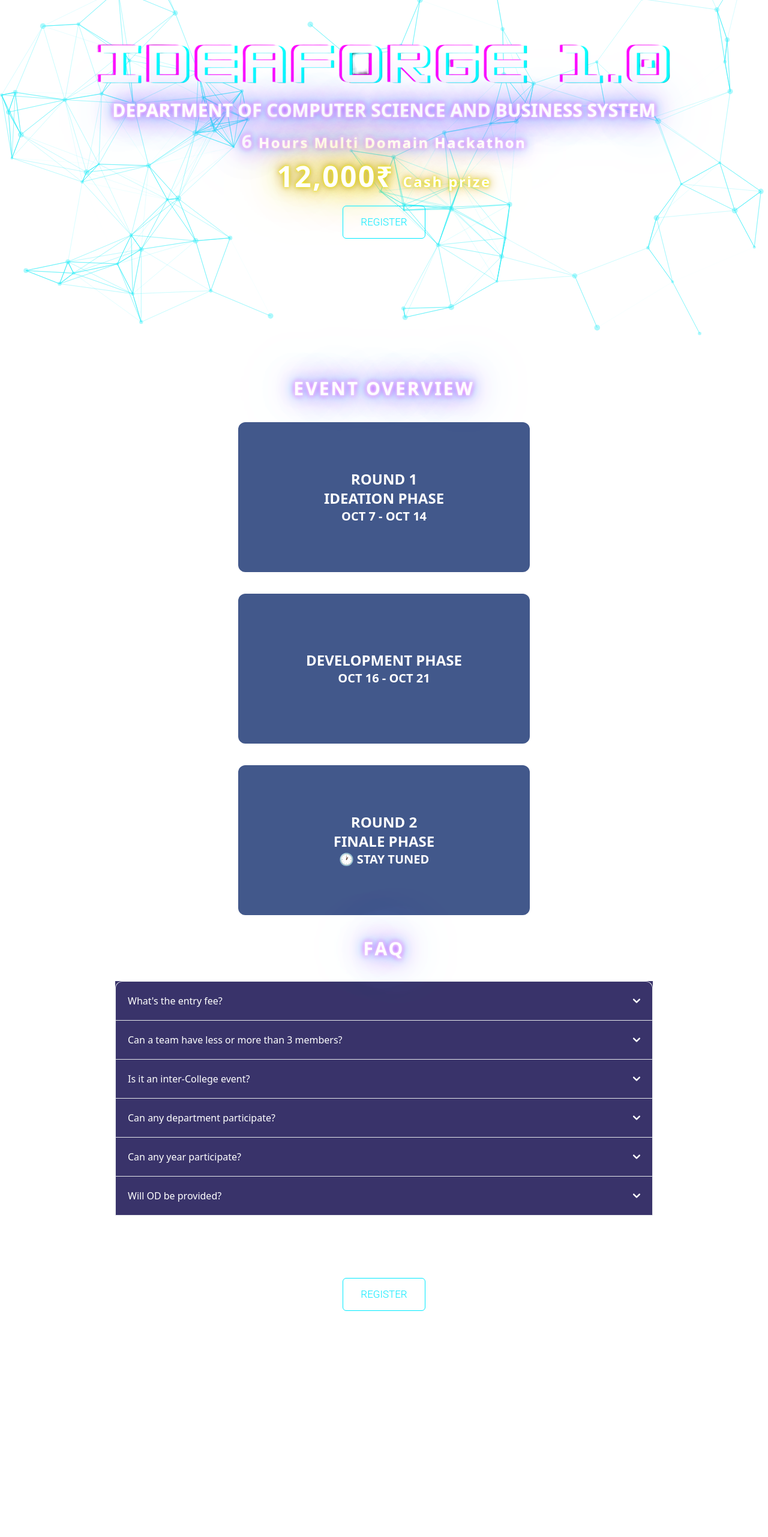
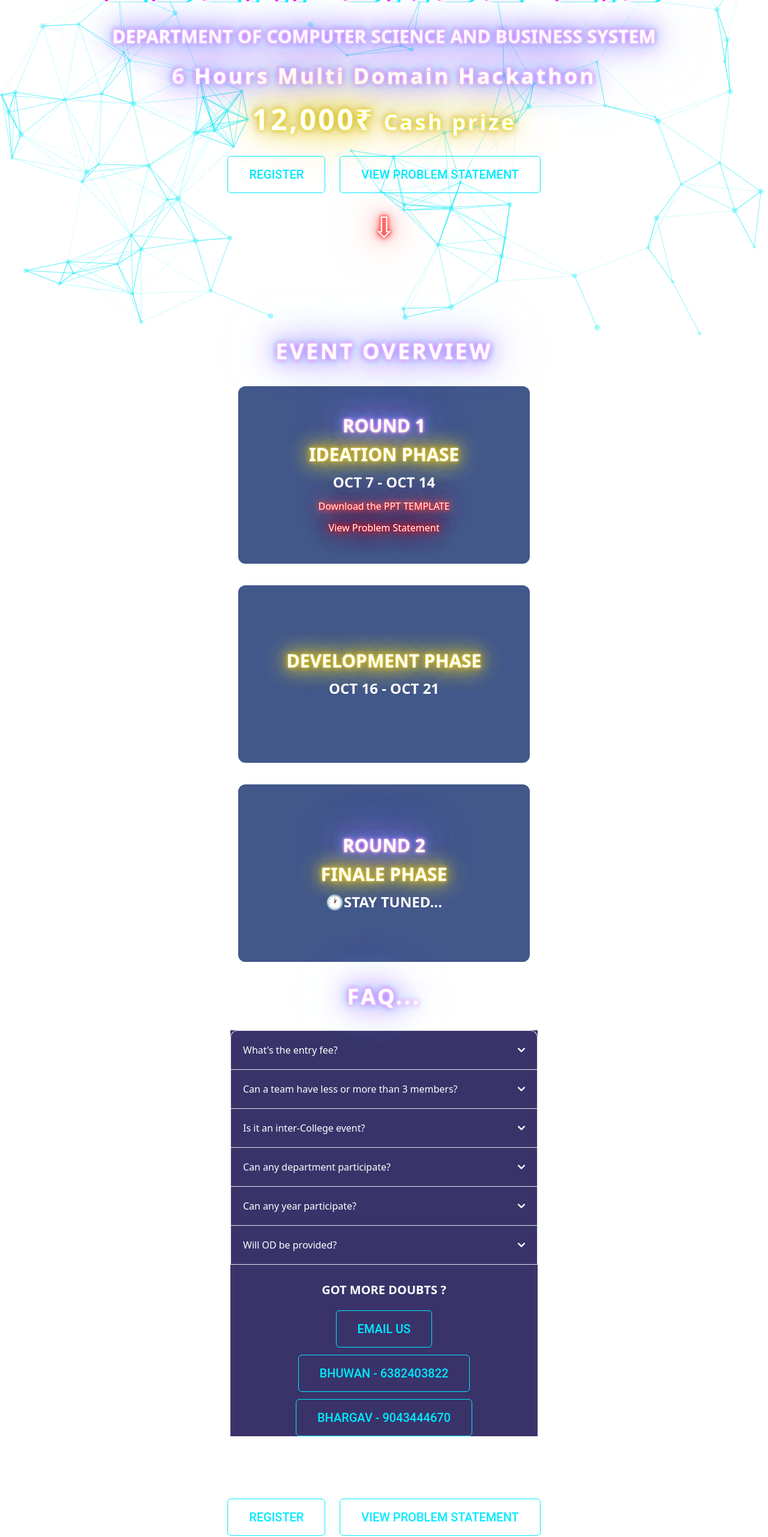
Before and after one commit to nadeemsheriff18/ideaforge-website, a React (Create React App) app: page / in a window 1280 px wide. Shown: the part 234-2797 px from the top of the page at 60% size. Before the commit the page ends 2500 px from the top, so only its background shows below. Built offline with nearby package versions, Linux system fonts and the light colour scheme; a web font is replaced by a local one.

Commit message:
home page done

```diff
--- a/src/App.js
+++ b/src/App.js
@@ -3,9 +3,10 @@ import HomePage from './HomePage';
 import NavBar from './navbar';
 function App() {
   return (
-    <div >
-      {/* <h1 className='text-3xl font-bold '>Ideaforge 1.0</h1> */}
-      <NavBar/>
+    <div className='relative'>
+
+
+
       <HomePage/>
     </div>
   );
--- a/src/HomePage.js
+++ b/src/HomePage.js
@@ -1,29 +1,34 @@
 import React from 'react';
 import img from "./Screenshot 2024-10-10 154614-Photoroom.png";
 import Bg from './Bg';
-
 const HomePage = () => {
   return (
     <>
       <div className="relative flex justify-center items-center max-w-screen min-h-screen overflow-hidden">
         <Bg />
-        <h1 className='text-white flex flex-col justify-center items-center  text-center'>
+        <h1 className='text-white flex flex-col justify-center items-center mx-4 gap-0  md:gap-2 xl:gap-3 text-center'>
           {/* Centering the image and text */}
-          <img className="w-1/2 lg:w-3/4 max-w-full" src={img} alt="IDEAFORGE 1.0" />
-          <p className='text-3xl font-bold neon-text mt-4'>DEPARTMENT OF COMPUTER SCIENCE AND BUSINESS SYSTEM</p>
-          <p className='text-2xl  neon-text tracking-widest font-bold mt-4'> <span className='text-3xl'>6</span> Hours Multi Domain Hackathon</p>
-          <p className='text-2xl  neon-text-yellow tracking-widest font-bold mt-4'>  <span className='text-5xl'> 12,000&#8377; </span>Cash prize</p>
-          <button class="btn mt-6"> REGISTER
+          <img className="w-11/12 sm:w-11/12 md:w-9/12 xl:w-9/12 2xl:w-11/12 max-w-full" src={img} alt="IDEAFORGE 1.0" />
+          <p className='text-base sm:text-lg  md:text-xl lg:text-2xl mx-5 xl:text-3xl font-bold neon-text mt-4 text-pretty'>DEPARTMENT OF COMPUTER SCIENCE AND BUSINESS SYSTEM</p>
+          <p className='text-xl sm:text-2xl md:text-2xl lg:text-3xl xl:text-4xl neon-text tracking-widest font-bold mt-4 text-pretty'> <span className='text-xl sm:text-3xl xl:text-4xl 2xl:text-5xl'>6</span> Hours Multi Domain Hackathon</p>
+          <p className='text-xl sm:text-2xl md:text-2xl lg:text-3xl xl:text-4xl neon-text-yellow tracking-widest font-bold mt-4 text-pretty'>  <span className='text-xl sm:text-3xl lg:text-4xl xl:text-5xl '> 12,000&#8377; </span>Cash prize</p>
+          <div className='flex gap-6 flex-col sm:flex-row justify-center items-center'>
+          <button class="btn  mt-6 gap-6 w-fit text-sm sm:text-base md:text-lg lg:text-xl hover:text-black ">  <a href="https://docs.google.com/forms/d/e/1FAIpQLSdSXaf0hRNj5VSnAydFDtiCegmmo00L0LYzm3ceDqMBFyc6QA/viewform" target="_blank">REGISTER</a>
+
 </button>
-
+<button class="btn w-fit sm:mt-6 text-sm sm:text-base md:text-lg lg:text-xl hover:text-black "> VIEW PROBLEM STATEMENT
+</button>
+          </div>
+          <p className='mt-5 text-2xl sm:text-3xl lg:text-4xl xl:text-5xl arrow neon-text-red '>&#8681;</p>
         </h1>
       </div>
 
       {/* EVENT OVERVIEW Section */}
       <section>
-        <p className='text-white flex justify-center items-center text-3xl font-bold tracking-widest neon-text mb-9'>
-          EVENT OVERVIEW
-        </p>
+      <p className='text-white hover:scale-105 transition-transform duration-300 flex justify-center items-center text-xl sm:text-2xl md:text-3xl lg:text-4xl xl:text-4xl font-bold tracking-widest neon-text mb-9'>
+  EVENT OVERVIEW
+</p>
+
 
       </section>
 
@@ -32,28 +37,37 @@ const HomePage = () => {
 
 <section className='flex gap-8 flex-col justify-center items-center'>
 
-  <div className="w-[490px] h-[254px] bg-transparent border-2 border-transparent rounded-xl hover:border-[#08fdff] transition-all duration-300">
-    <div className="w-full h-full bg-[#132f6f] hover:bg-back-blue  bg-opacity-80 rounded-xl flex flex-col justify-center items-center transition-all duration-300">
-      <p className="text-white text-2xl font-bold">ROUND 1</p>
-      <p className="text-white text-2xl font-bold">IDEATION PHASE</p>
-      <p className="text-white text-xl font-bold">OCT 7 - OCT 14</p>
+  <div className="w-2/3 h-[240px] md:w-[490px] sm:h-[230px] md:h-[260px] lg:h-[300px] bg-transparent border-2 border-transparent rounded-xl hover:border-[#08fdff] transition-all duration-300">
+    <div className="w-full h-full gap-3 bg-[#132f6f] hover:bg-back-blue  bg-opacity-80 rounded-xl flex flex-col justify-center items-center transition-all duration-300">
+      <p className="neon-text text-xl sm:text-2xl md:text-2xl xl:text-3xl font-bold">ROUND 1</p>
+      <p className="neon-text-yellow2 text-lg sm:text-2xl md:text-2xl xl:text-3xl font-bold">IDEATION PHASE</p>
+      <p className="text-white text-lg md:text-xl xl:text-2xl font-bold">OCT 7 - OCT 14</p>
+      <a className='neon-text-red2' href="/IDEAFORGE%20PPT%20TEMPLATE.pptx" download="PPT_template_IDEAFORGE_1.0.pptx">
+  Download the PPT TEMPLATE
+</a>
+<p className='neon-text-red'> View Problem Statement</p>
+
+
+    </div>
+
+
+
+  </div>
+
+
+  <div className="w-2/3 h-[240px] md:w-[490px] sm:h-[230px] md:h-[260px] lg:h-[300px] bg-transparent border-2 border-transparent rounded-xl hover:border-[#08fdff] transition-all duration-300">
+    <div className="w-full h-full gap-3  bg-[#132f6f] hover:bg-back-blue bg-opacity-80 rounded-xl flex flex-col justify-center items-center transition-all duration-300">
+      <p className="neon-text-yellow2 text-xl sm:text-2xl md:text-2xl xl:text-3xl font-bold">DEVELOPMENT PHASE</p>
+      <p className="text-white text-lg md:text-xl xl:text-2xl font-bold">OCT 16 - OCT 21</p>
     </div>
   </div>
 
 
-  <div className="w-[490px] h-[254px] bg-transparent border-2 border-transparent rounded-xl hover:border-[#08fdff] transition-all duration-300">
-    <div className="w-full h-full bg-[#132f6f] hover:bg-back-blue bg-opacity-80 rounded-xl flex flex-col justify-center items-center transition-all duration-300">
-      <p className="text-white text-2xl font-bold">DEVELOPMENT PHASE</p>
-      <p className="text-white text-xl font-bold">OCT 16 - OCT 21</p>
-    </div>
-  </div>
-
-
-  <div className="w-[490px] h-[254px] bg-transparent border-2 border-transparent rounded-xl hover:border-[#08fdff] transition-all duration-300">
-    <div className="w-full h-full bg-[#132f6f] hover:bg-back-blue bg-opacity-80  rounded-xl flex flex-col justify-center items-center transition-all duration-300">
-      <p className="text-white text-2xl font-bold">ROUND 2</p>
-      <p className="text-white text-2xl font-bold">FINALE PHASE</p>
-      <p className="text-white text-xl font-bold">&#128336; STAY TUNED</p>
+  <div className="w-2/3 h-[240px] md:w-[490px] sm:h-[230px] md:h-[260px] lg:h-[300px] bg-transparent border-2 border-transparent rounded-xl hover:border-[#08fdff] transition-all duration-300">
+    <div className="w-full h-full  gap-3 bg-[#132f6f] hover:bg-back-blue bg-opacity-80  rounded-xl flex flex-col justify-center items-center transition-all duration-300">
+      <p className="neon-text text-xl sm:text-2xl md:text-2xl xl:text-3xl  font-bold">ROUND 2</p>
+      <p className="neon-text-yellow2 text-lg sm:text-2xl md:text-2xl xl:text-3xl font-bold">FINALE PHASE</p>
+      <p className="text-white text-lg md:text- xl:text-2xl font-bold">&#128336;STAY TUNED...</p>
     </div>
   </div>
 </section>
@@ -61,10 +75,10 @@ const HomePage = () => {
 
 
       <section className=' pb-20'>
-  <p className='text-white flex justify-center items-center text-3xl font-bold tracking-widest neon-text mb-9 mt-9'>
-    FAQ
+  <p className='text-white flex hover:scale-105 transition-transform duration-300 justify-center items-center text-xl sm:text-2xl md:text-3xl lg:text-4xl font-bold tracking-widest neon-text mb-9 mt-9'>
+    FAQ...
   </p>
-  <div id="accordion-collapse" data-accordion="collapse" className='mx-48 bg-back-blue bg-opacity-80'>
+  <div id="accordion-collapse" data-accordion="collapse" className='mx-16 md:mx-24 lg:mx-48 xl:mx-96 bg-back-blue bg-opacity-80'>
     <h2 id="accordion-collapse-heading-1">
       <button
         type="button"
@@ -94,7 +108,7 @@ const HomePage = () => {
     </h2>
     <div id="accordion-collapse-body-1" className="hidden" aria-labelledby="accordion-collapse-heading-1">
       <div className="p-5 border border-b-0 border-gray-200 bg-transparent">
-        <p className="mb-2 pl-4 text-white">No entry fees, Free Registration.</p>
+        <p className="mb-2 pl-4 text-white">&#8594; <span className='font-bold'>NO</span> fees, Free Registration.</p>
       </div>
     </div>
 
@@ -106,7 +120,7 @@ const HomePage = () => {
         aria-expanded="false"
         aria-controls="accordion-collapse-body-2"
       >
-        <span>Can a team have less or more than 3 members?</span>
+        <span  >Can a team have less or more than 3 members?</span>
         <svg
           data-accordion-icon
           className="w-3 h-3 rotate-180 shrink-0"
@@ -127,7 +141,7 @@ const HomePage = () => {
     </h2>
     <div id="accordion-collapse-body-2" className="hidden" aria-labelledby="accordion-collapse-heading-2">
       <div className="p-5 border border-b-0 border-gray-200 bg-transparent">
-        <p className="mb-2 pl-4 text-white">No, The maximum and minimum is 3 members in a team.</p>
+        <p className="mb-2 pl-4 text-white">&#8594; <span className='font-bold'>NO</span>, The maximum and minimum is 3 members in a team.</p>
       </div>
     </div>
 
@@ -160,7 +174,7 @@ const HomePage = () => {
     </h2>
     <div id="accordion-collapse-body-3" className="hidden" aria-labelledby="accordion-collapse-heading-3">
       <div className="p-5 border border-b-0 border-gray-200 bg-transparent">
-        <p className="mb-2 pl-4 text-white">No, It's an Intra-college event.</p>
+        <p className="mb-2 pl-4 text-white">&#8594; <span className='font-bold'>NO</span>, It's an Intra-college event.</p>
       </div>
     </div>
 
@@ -193,7 +207,7 @@ const HomePage = () => {
     </h2>
     <div id="accordion-collapse-body-4" className="hidden" aria-labelledby="accordion-collapse-heading-4">
       <div className="p-5 border border-b-0 border-gray-200 bg-transparent">
-        <p className="mb-2 pl-4 text-white">Yes, It's open to all departments.</p>
+        <p className="mb-2 pl-4 text-white">&#8594; <span className='font-bold'>YES</span>, It's open to all departments.</p>
       </div>
     </div>
 
@@ -226,7 +240,7 @@ const HomePage = () => {
     </h2>
     <div id="accordion-collapse-body-5" className="hidden" aria-labelledby="accordion-collapse-heading-5">
       <div className="p-5 border border-b-0 border-gray-200 bg-transparent">
-        <p className="mb-2 pl-4 text-white">Yes, Every year is allowed to participate.</p>
+        <p className="mb-2 pl-4 text-white">&#8594; <span className='font-bold'>YES</span>, Every year is allowed to participate.</p>
       </div>
     </div>
 
@@ -259,15 +273,33 @@ const HomePage = () => {
     </h2>
     <div id="accordion-collapse-body-6" className="hidden" aria-labelledby="accordion-collapse-heading-6">
       <div className="p-5 border border-b border-gray-200 bg-transparent">
-        <p className="mb-2 pl-4 text-white">Yes, OD will be provided for every participant.</p>
+        <p className="mb-2 pl-4 text-white">&#8594; <span className='font-bold'>YES</span>, OD will be provided for every participant.</p>
       </div>
     </div>
+    <p className='flex flex-col justify-center items-center mt-7 font-bold text-white text-sm sm:text-base md:text-lg lg:text-xl' >GOT MORE DOUBTS ?
+    <button class="btn mt-5 w-fit text-sm sm:text-base md:text-lg lg:text-xl hover:text-black"> <a href="mailto:ideaforge@rajalakshmi.edu.in?subject=Hello&body=I%20would%20like%20to%20know%20more%20about..." >
+            Email Us
+        </a>
+
+    </button>
+    <button class="btn mt-3 w-fit text-sm sm:text-base md:text-lg lg:text-xl hover:text-black"> Bhuwan - 6382403822
+    </button>
+    <button class="btn mt-3 w-fit text-sm sm:text-base md:text-lg lg:text-xl hover:text-black">Bhargav - 9043444670
+    </button>
+
+    </p>
   </div>
+
 </section>
 
 
-        <section className='flex justify-center items-center mb-20'><button class="btn mt-6"> REGISTER
-        </button></section>
+        <section className='flex  justify-center md:text-lg items-center mb-20'><div className='flex  mt-6 flex-col sm:flex-row justify-center items-center  gap-6'>
+          <button class="btn  w-fit text-sm sm:text-base md:text-lg lg:text-xl hover:text-black "> <a href="https://docs.google.com/forms/d/e/1FAIpQLSdSXaf0hRNj5VSnAydFDtiCegmmo00L0LYzm3ceDqMBFyc6QA/viewform" target="_blank">REGISTER</a>
+
+</button>
+<button class="btn w-fit text-sm sm:text-base md:text-lg lg:text-xl hover:text-black "> VIEW PROBLEM STATEMENT
+</button>
+          </div></section>
     </>
   );
 }
--- a/src/index.css
+++ b/src/index.css
@@ -53,7 +53,28 @@
     /* Slightly dull gold */ 0 0 80px #ffff00,
     /* Bright yellow glow */ 0 0 100px #c5a84a; /* Duller gold glow */
 }
-
+.neon-text-yellow2 {
+  color: #ffffff; /* Bright white color */
+  text-shadow: 0 0 2px #ffff00, /* Reduced bright yellow */ 0 0 6px #c5a84a,
+    /* Reduced duller gold */ 0 0 10px #c5a84a,
+    /* Reduced duller gold */ 0 0 20px #e6c700,
+    /* Reduced slightly dull gold */ 0 0 40px #ffff00,
+    /* Reduced bright yellow glow */ 0 0 40px #c5a84a; /* Reduced duller gold glow */
+}
+.neon-text-red {
+  color: #ffffff; /* Bright white color */
+  text-shadow: 0 0 5px #ff0000, /* Bright red */ 0 0 10px #ff0000,
+    /* Strong red */ 0 0 20px #ff0000, /* Strong red */ 0 0 40px #ff0000,
+    /* Intense red glow */ 0 0 80px #ff0000,
+    /* Bright red glow */ 0 0 100px #ff0000; /* Deep red glow */
+}
+.neon-text-red2 {
+  color: #ffffff; /* Bright white color */
+  text-shadow: 0 0 3px #ff0000, /* Bright red */ 0 0 6px #ff4d4d,
+    /* Soft red */ 0 0 10px #ff4d4d, /* Softer red */ 0 0 20px #ff6666,
+    /* Slightly faded red */ 0 0 40px #ff0000,
+    /* Bright red glow */ 0 0 60px #ff4d4d; /* Softer red glow */
+}
 /* .neon-text {
   font-size: 64px;
   font-weight: bold;
@@ -68,13 +89,13 @@
   background-color: transparent;
   border-radius: 6px;
   border: 0.3px solid var(--color);
+
   transition: 0.5s;
   position: relative;
   overflow: hidden;
   cursor: pointer;
   z-index: 1;
-  font-weight: 300;
-  font-size: 17px;
+  font-weight: 500;
   font-family: "Roboto", "Segoe UI", sans-serif;
   text-transform: uppercase;
   color: var(--color);
@@ -118,3 +139,24 @@
   filter: brightness(0.7);
   transform: scale(0.98);
 }
+@keyframes bounce {
+  0%,
+  20%,
+  50%,
+  80%,
+  100% {
+    transform: translateY(0);
+  }
+  40% {
+    transform: translateY(30px);
+  }
+  60% {
+    transform: translateY(-5px);
+  }
+}
+
+.arrow {
+  display: inline-block; /* To make animation work properly */
+  animation: bounce 1s infinite;
+}
+/* From Uiverse.io by youngjid */
```
Also changed, not shown: 1 other file (tests, documents, lock files or other folders).
